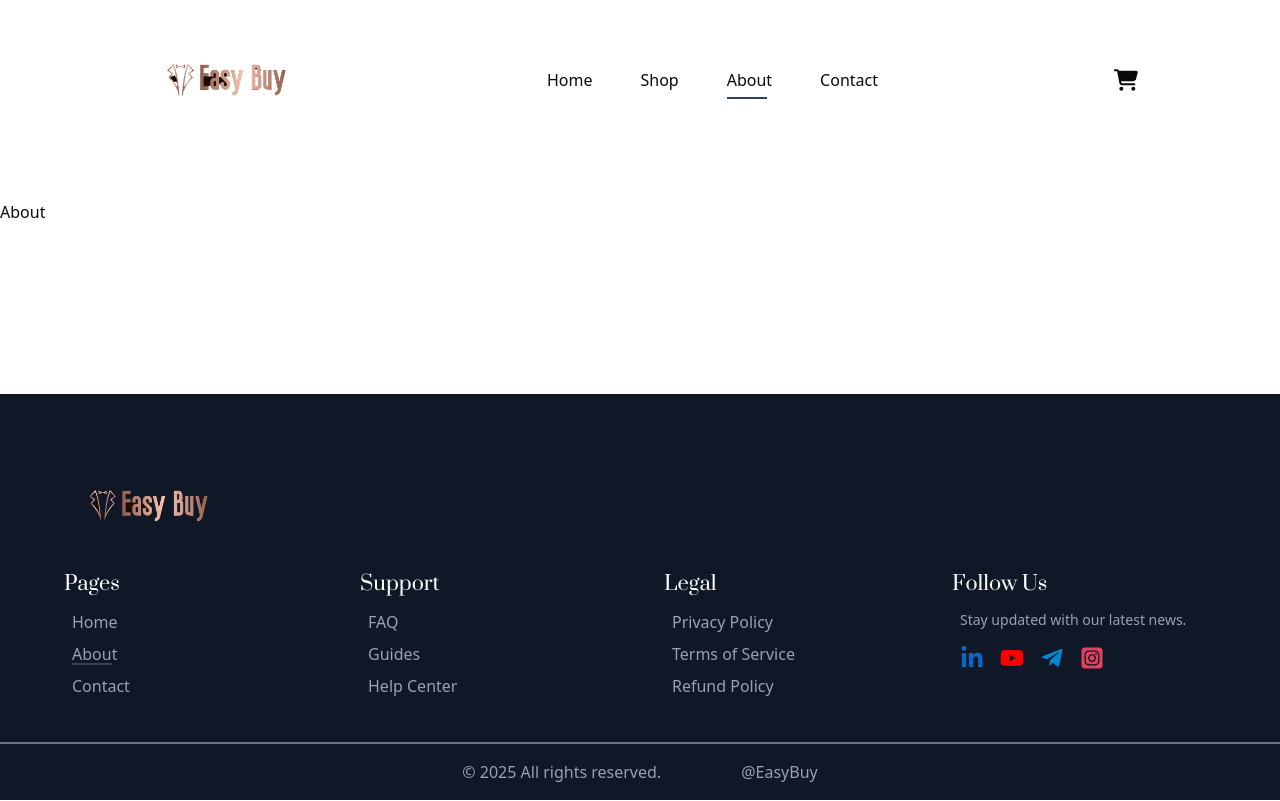
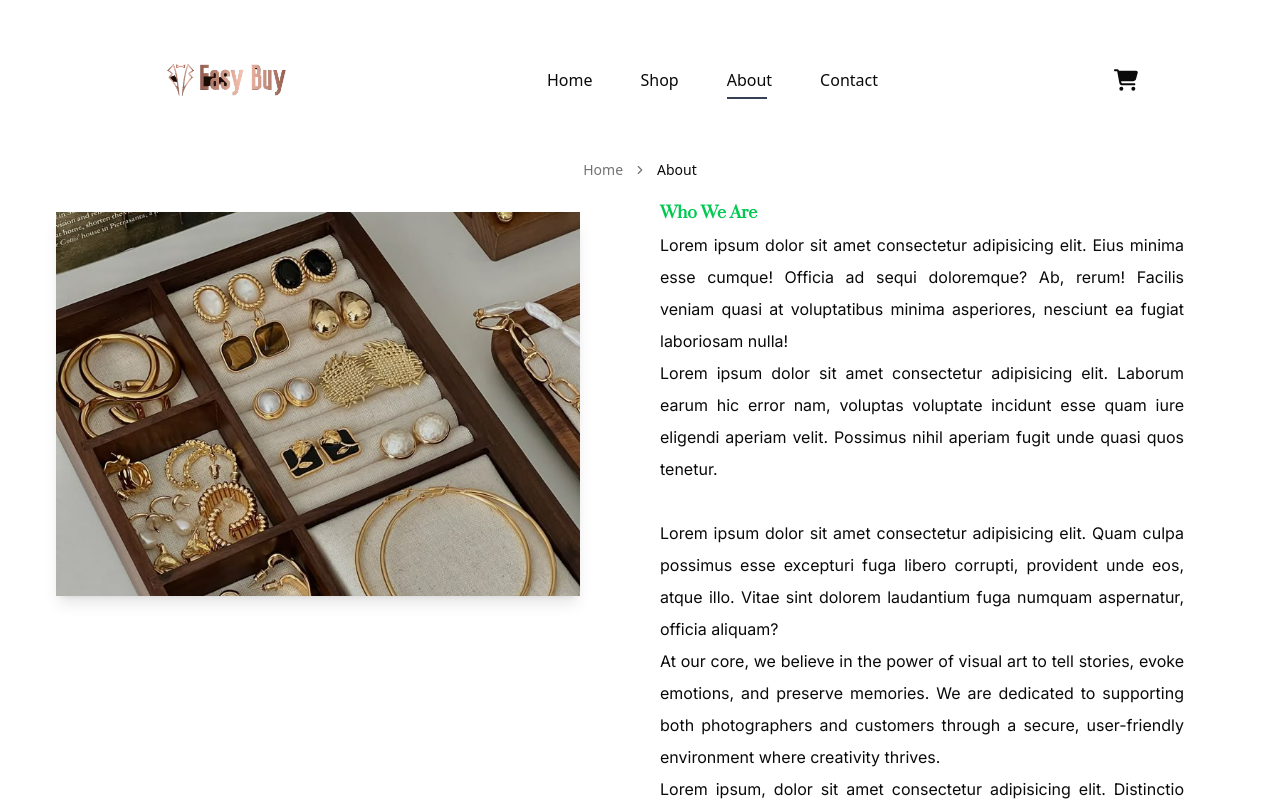
Before and after one commit to TESHU21/EasyBuy, a React (Vite) app: page /about in a window 1280 px wide. Shown: the top 801 px of the page. Built offline with nearby package versions, Linux system fonts and the light colour scheme.

Commit message:
ADD About Page

```diff
--- a/src/layout/Layout.jsx
+++ b/src/layout/Layout.jsx
@@ -7,7 +7,7 @@ const Layout = () => {
   return (
     <div className=' flex flex-col min-h-screen'>
         <Nav />
-        <main className='flex-grow mt-10'>
+        <main className='flex-grow '>
         <Outlet />
         </main>
         <Footer />
--- a/src/pages/about/About.jsx
+++ b/src/pages/about/About.jsx
@@ -1,8 +1,48 @@
 import React from 'react'
+import AboutImage from "../../assets/hero/about.jpg"
+import {
+  Breadcrumb,
+  BreadcrumbItem,
+  BreadcrumbLink,
+  BreadcrumbList,
+  BreadcrumbPage,
+  BreadcrumbSeparator,
+} from "@/components/ui/breadcrumb";
 
 const About = () => {
   return (
-    <div>About</div>
+    <div>
+       <Breadcrumb className="flex justify-center">
+              <BreadcrumbList>
+                <BreadcrumbItem>
+                  <BreadcrumbLink href="/">Home</BreadcrumbLink>
+                </BreadcrumbItem>
+                <BreadcrumbSeparator />
+                <BreadcrumbItem>
+                  <BreadcrumbPage>About</BreadcrumbPage>
+                </BreadcrumbItem>
+              </BreadcrumbList>
+            </Breadcrumb>
+    <div className="flex flex-col lg:flex-row gap-10 m-4 px-10">
+      <img
+        src={AboutImage}
+        alt="Addis Ababa"
+        className=" flex-1 object-cover shadow-lg mt-4 h-96"
+      />
+      <p className=" flex-1  lg:px-10 text-justify leading-8 font-inter">
+        <span className="text-green-500 font-prata font-bold tracking-extrawide">
+          Who We Are
+          <br />
+        </span>
+Lorem ipsum dolor sit amet consectetur adipisicing elit. Eius minima esse cumque! Officia ad sequi doloremque? Ab, rerum! Facilis veniam quasi at voluptatibus minima asperiores, nesciunt ea fugiat laboriosam nulla!        <br />
+Lorem ipsum dolor sit amet consectetur adipisicing elit. Laborum earum hic error nam, voluptas voluptate incidunt esse quam iure eligendi aperiam velit. Possimus nihil aperiam fugit unde quasi quos tenetur.        <br /><br />
+Lorem ipsum dolor sit amet consectetur adipisicing elit. Quam culpa possimus esse excepturi fuga libero corrupti, provident unde eos, atque illo. Vitae sint dolorem laudantium fuga numquam aspernatur, officia aliquam?        <br />
+        At our core, we believe in the power of visual art to tell stories, evoke emotions, and preserve memories. We are dedicated to supporting both photographers and customers through a secure, user-friendly environment where creativity thrives.
+        <br />
+Lorem ipsum, dolor sit amet consectetur adipisicing elit. Distinctio illum architecto quae praesentium! Eaque, tenetur totam? Officia dolore minima distinctio dignissimos quam explicabo! Ipsum, nesciunt accusamus dignissimos obcaecati ipsa provident?
+      </p>
+    </div>
+    </div>
   )
 }
 
```
Also changed, not shown: src/assets/hero/about.jpg (added).
